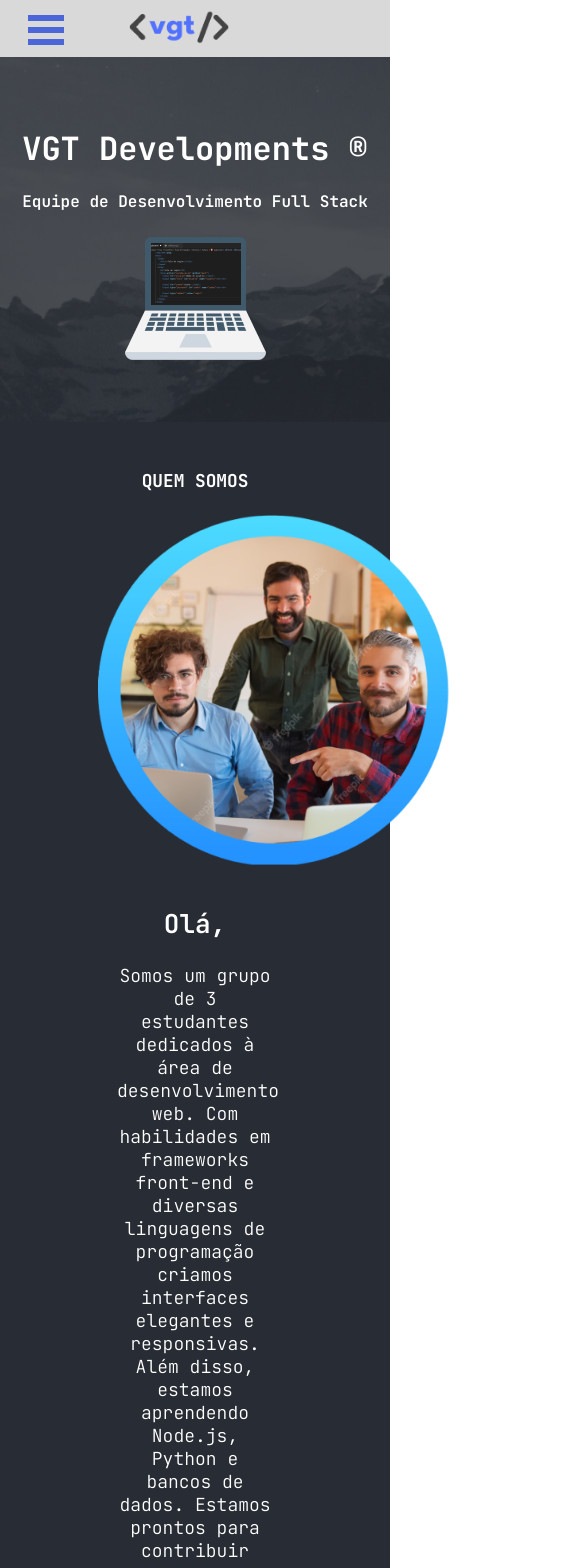
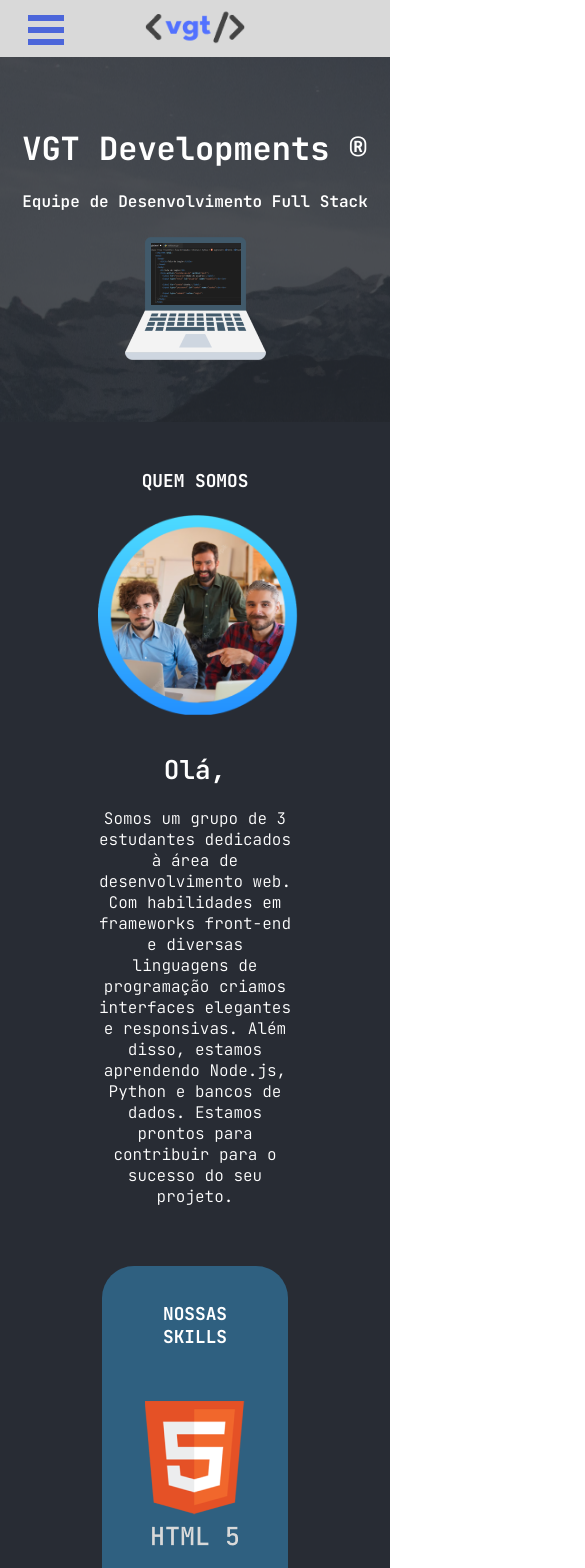
Before and after one commit to gvfirmeza/VGTDevelopments, a React (Create React App) app in the folder vgtdevelopment/: page / in a window 390 px wide. Shown: the top 1568 px of the page, 585 px wide, since content can reach past the window. Built offline with nearby package versions, Linux system fonts and the light colour scheme.

Commit message:
Media Queries para celular

```diff
--- a/vgtdevelopment/src/components/Fazemos/Fazemos-Style.css
+++ b/vgtdevelopment/src/components/Fazemos/Fazemos-Style.css
@@ -26,3 +26,18 @@
     width: 50%;
     margin: auto;
 }
+
+@media (max-width : 767px) {
+    .listas{
+        display: block;
+    }
+    .lista-ux , .lista-site {
+        width: 80%;
+    }
+    .paragrafo-lista{
+        font-size: 16px;
+    }
+    .titulo-lista{
+        font-size: 20px;
+    }
+}
--- a/vgtdevelopment/src/components/Footer/Fale-Style.css
+++ b/vgtdevelopment/src/components/Footer/Fale-Style.css
@@ -55,3 +55,21 @@
     display: flex;
     align-items: center;
 }
+
+@media (max-width: 767px) {
+    .container-conteudo{
+        display: block;
+        width: fit-content;
+        margin: 0 auto;
+        text-align: center;
+    }
+    .container-infos{
+        margin: 0;
+    }
+    .container-menu{
+        margin: 0;
+    }
+    .ancora-footer{
+        text-align: center;
+    }
+}
--- a/vgtdevelopment/src/components/Nav/Nav-Style.css
+++ b/vgtdevelopment/src/components/Nav/Nav-Style.css
@@ -1,48 +1,59 @@
-
-.barra-nav{
+.barra-nav {
     display: flex;
     justify-content: center;
     background-color: #D9D9D9;
     font-family: 'JetBrains Mono';
 }
 
-.barra-nav_lista{
+.barra-nav_lista {
     list-style: none;
     display: flex;
     padding: 0;
     margin: 0;
 }
 
-.barra-nav_item{
+.barra-nav_item {
     margin: 1em 2em;
 }
 
-.barra-nav_item-g{
+.barra-nav_item-g {
     margin: 1em;
 }
 
 
-.barra-nav_A{
+.barra-nav_A {
     font-size: 20px;
     text-decoration: none;
     color: #282C34;
     font-weight: 600;
 }
 
-.barra-nav_A:hover{
+.barra-nav_A:hover {
     color: #2F6080;
 }
 
-.barra-nav_foto{
+.barra-nav_foto {
     width: 100px;
     margin: 0.5em 2em;
 }
 
 @media (max-width: 1023px) {
-    .barra-nav_A{
+    .barra-nav_A {
         display: none;
     }
-    .barra-nav{
+    .barra-nav {
         width: 100%;
     }
-  }
+}
+
+@media (max-width: 767px) {
+    .barra-nav {
+        display: block;
+    }
+    .barra-nav_item, .barra-nav_item-g{
+        display: none;
+    }
+    .barra-nav_lista{
+        display: block;
+    }
+}
--- a/vgtdevelopment/src/components/Portfolio/Portfolio-Style.css
+++ b/vgtdevelopment/src/components/Portfolio/Portfolio-Style.css
@@ -4,7 +4,7 @@
   margin-bottom: 3em;
 }
 
-h4{
+h4 {
   font-family: 'JetBrains Mono';
 }
 
@@ -27,7 +27,7 @@ body {
   height: 500px;
 }
 
-  .slider-img{
+.slider-img {
   display: inline-block;
   vertical-align: middle;
   width: 1000px;
@@ -99,10 +99,30 @@ body {
     height: 300px;
   }
 
-    .slider-img{
+  .slider-img {
     display: inline-block;
     vertical-align: middle;
     width: 600px;
     height: 300px;
   }
 }
+
+@media (max-width: 767px) {
+  .container-portfolio {
+    width: 370px;
+    margin: 0 auto;
+    margin-bottom: 3em;
+  }
+
+  [class^="number-slide"],
+  [class*=" number-slide"] {
+    height: 185px;
+  }
+
+  .slider-img {
+    display: inline-block;
+    vertical-align: middle;
+    width: 370px;
+    height: 185px;
+  }
+}
--- a/vgtdevelopment/src/components/Sobre/Sobre-Style.css
+++ b/vgtdevelopment/src/components/Sobre/Sobre-Style.css
@@ -59,6 +59,8 @@
     }
     .foto{
         margin: 0 auto;
+        width: 300px;
+        height: 300px;
     }
     .paragrafo{
         width: 80%;
@@ -79,3 +81,16 @@
         margin: 1em auto;
     }
 }
+
+@media (max-width: 767px) {
+    .foto{
+        margin: 0 auto;
+        width: 200px;
+        height: 200px;
+    }
+    .paragrafo{
+        width: 100%;
+        text-align: center;
+        font-size: 16px;
+    }
+}
```
Lines whose indentation alone changed are shown as unchanged.
